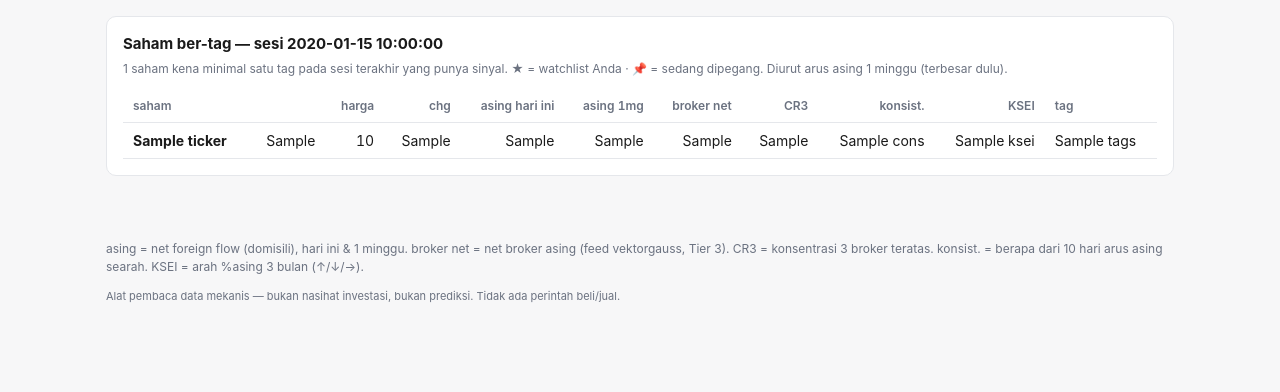
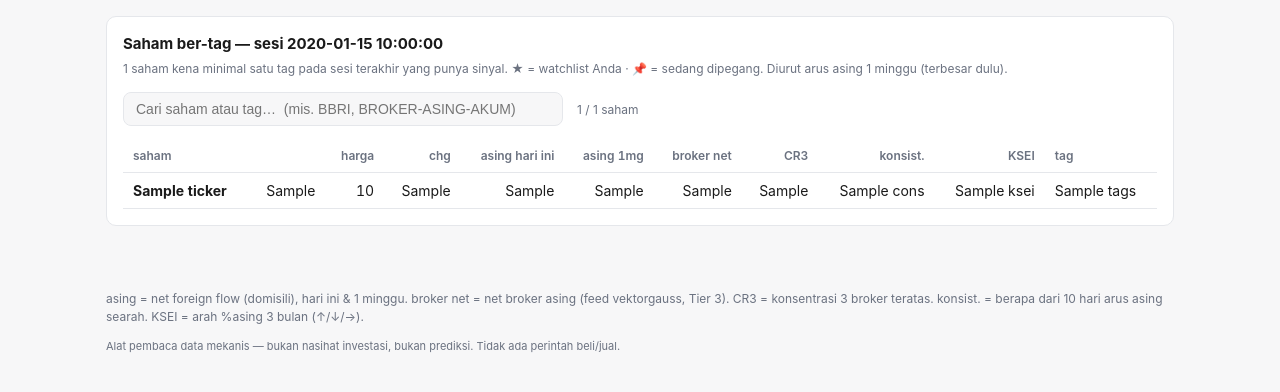
Before and after one commit to jaringan-dev/vektor-gauss-idx, a FastAPI app: template src/vg/web/templates/screener.html in a window 1280 px wide. Shown: the part 135-527 px from the top of the page. Run offline with FastAPI, Linux system fonts and the light colour scheme; the template is opened without the code that fills it: most values are stand-ins (such as "Sample title", 1, 10 or a date in 2020); some libraries are stand-ins or nearby versions.

Commit message:
web: add client-side filter/search to the Screener screen
A search box over the per-stock table (549 rows is a lot). Filters rows live by
ticker or tag, case-insensitive, no dependencies — matches on a per-row
data-search attribute (ticker + tags only, not price/flow numbers), shows a
visible/total count and a "no match" row. Pure template + inline JS.

Co-Authored-By: Claude Opus 4.8 <noreply@anthropic.com>

```diff
--- a/src/vg/web/templates/base.html
+++ b/src/vg/web/templates/base.html
@@ -50,6 +50,9 @@
     nav.nav a { color:var(--fg); text-decoration:none; font-size:13px; padding:5px 12px;
                 border:1px solid var(--border); border-radius:999px; background:var(--panel); }
     nav.nav a.active { border-color:var(--fg); font-weight:600; }
+    .filter { width:100%; max-width:440px; padding:8px 12px; border:1px solid var(--border);
+              border-radius:8px; background:var(--bg); color:var(--fg); font-size:14px; }
+    .count { color:var(--muted); font-size:12px; margin-left:10px; }
     code { background:var(--prob-bg); padding:1px 5px; border-radius:4px; }
   </style>
 </head>
--- a/src/vg/web/templates/screener.html
+++ b/src/vg/web/templates/screener.html
@@ -21,7 +21,12 @@
         {{ rows|length }} saham kena minimal satu tag pada sesi terakhir yang punya sinyal.
         ★ = watchlist Anda · 📌 = sedang dipegang. Diurut arus asing 1 minggu (terbesar dulu).
       </p>
-      <table>
+      <p>
+        <input id="q" class="filter" type="search" autocomplete="off"
+               placeholder="Cari saham atau tag…  (mis. BBRI, BROKER-ASING-AKUM)">
+        <span id="count" class="count"></span>
+      </p>
+      <table id="screener">
         <thead>
           <tr>
             <th>saham</th><th></th><th>harga</th><th>chg</th>
@@ -32,7 +37,7 @@
         </thead>
         <tbody>
           {% for r in rows %}
-          <tr>
+          <tr data-search="{{ r.ticker }} {{ r.tags }}">
             <td>{% if r.in_wl %}★ {% endif %}<b>{{ r.ticker }}</b>{% if r.held %} 📌{% endif %}</td>
             <td title="{{ r.quad }}">{{ r.quad_emoji }}</td>
             <td>{{ r.price }}</td>
@@ -46,9 +51,35 @@
             <td style="text-align:left">{{ r.tags }}</td>
           </tr>
           {% endfor %}
+          <tr id="nomatch" style="display:none"><td colspan="11" class="note">Tidak ada yang cocok.</td></tr>
         </tbody>
       </table>
     </div>
+
+    <script>
+      (function () {
+        var q = document.getElementById("q");
+        var count = document.getElementById("count");
+        var nomatch = document.getElementById("nomatch");
+        var rows = Array.prototype.slice.call(
+          document.querySelectorAll("#screener tbody tr[data-search]")
+        );
+        function apply() {
+          var term = q.value.trim().toUpperCase();
+          var vis = 0;
+          for (var i = 0; i < rows.length; i++) {
+            var hay = (rows[i].getAttribute("data-search") || "").toUpperCase();
+            var show = !term || hay.indexOf(term) !== -1;
+            rows[i].style.display = show ? "" : "none";
+            if (show) vis++;
+          }
+          if (nomatch) nomatch.style.display = vis === 0 ? "" : "none";
+          count.textContent = vis + " / " + rows.length + " saham";
+        }
+        q.addEventListener("input", apply);
+        apply();
+      })();
+    </script>
   {% endif %}
 {% endblock %}
 
```
